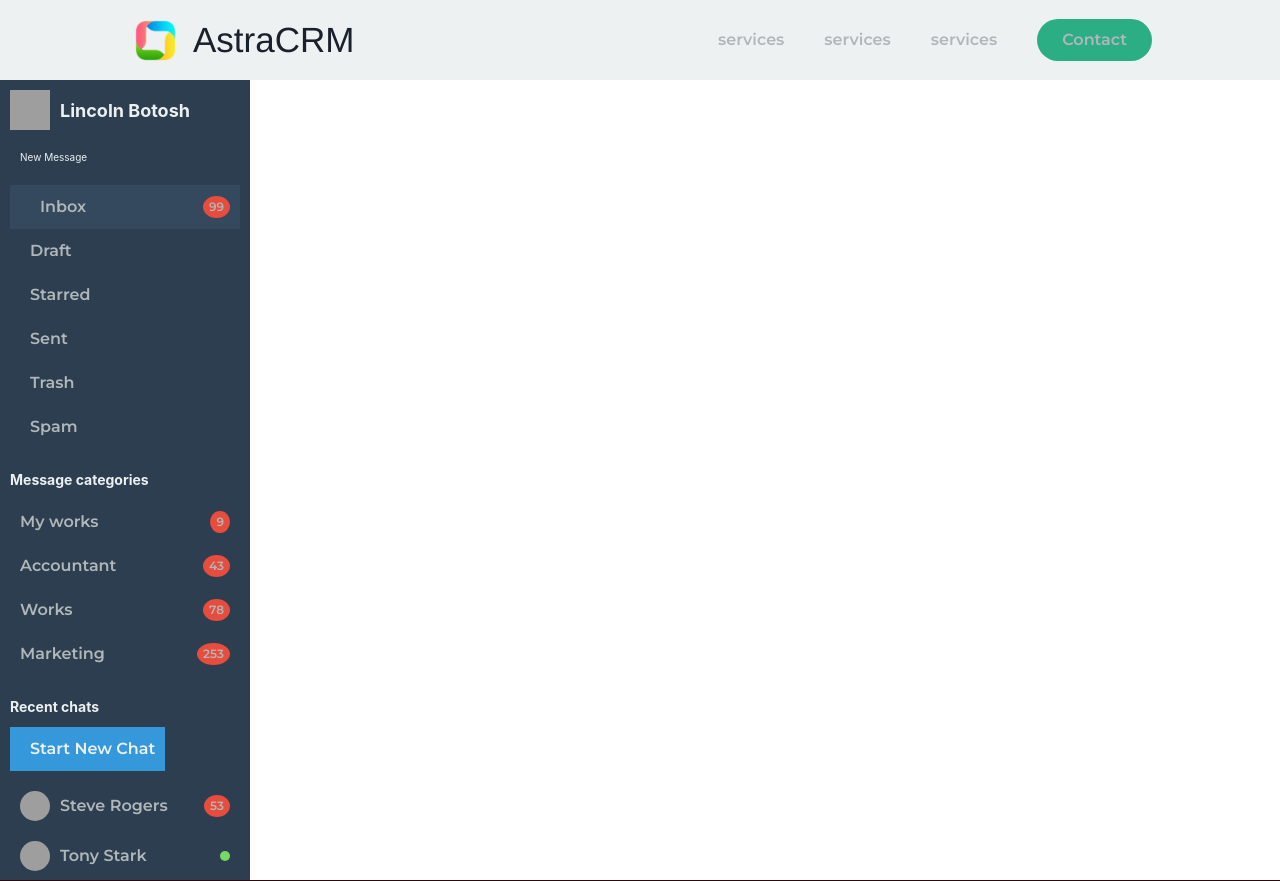
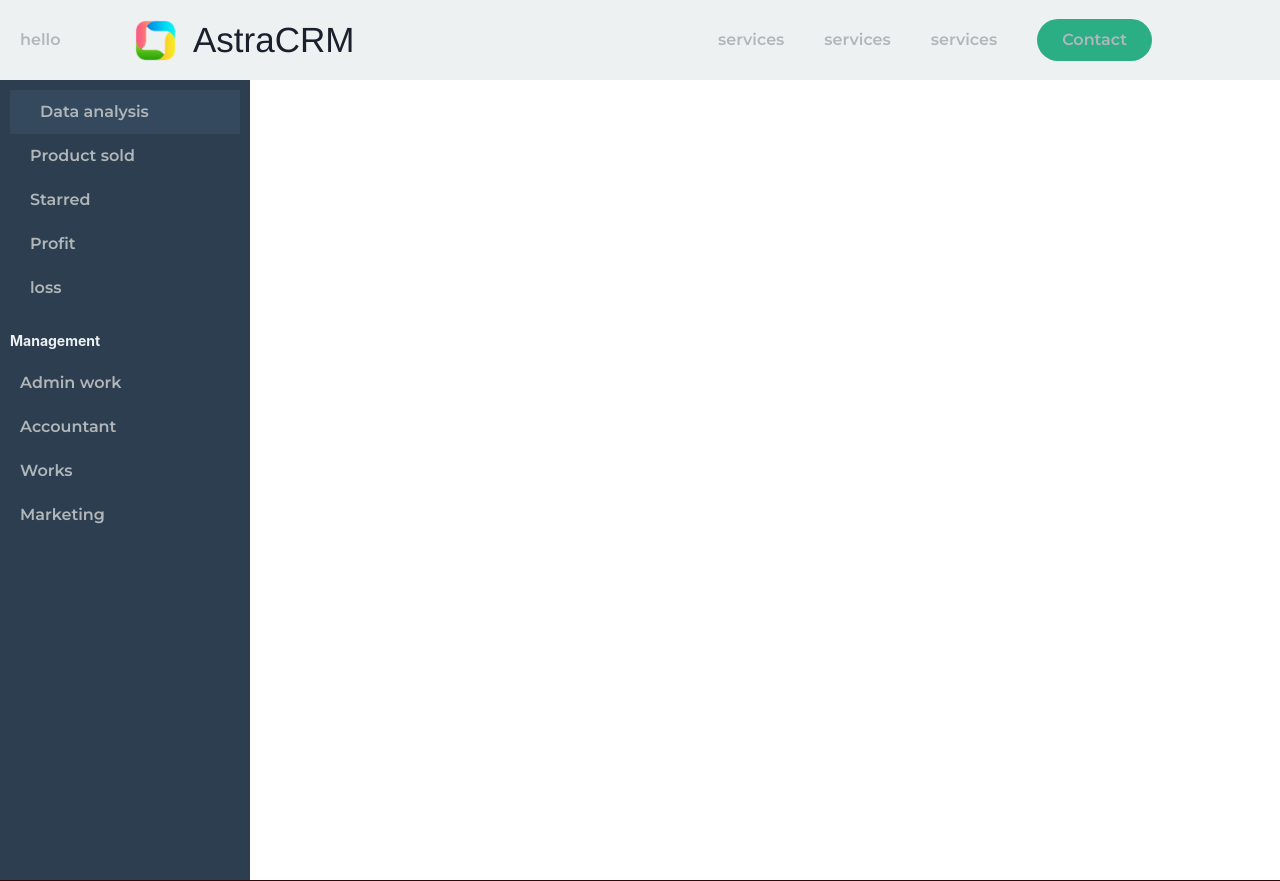
Before and after one commit to muthumanikandan390/CRM, a React (Vite) app in the folder FRONTEND/crmfrontend/: page /homepage in a window 1280 px wide. Built offline with nearby package versions, Linux system fonts and the light colour scheme; grey boxes are pictures that could not be loaded.

Commit message:
collapse-btn

```diff
--- a/FRONTEND/crmfrontend/src/components/NavBar.jsx
+++ b/FRONTEND/crmfrontend/src/components/NavBar.jsx
@@ -1,10 +1,17 @@
 import styles from "../components/NavBar.module.css";
+
 
 
 function NavBar() {
   return (
+
     <header  className={styles.logoheader}>
+      <button className={styles.collapsebtn}>hello</button>
+
+
+
       <div className={styles.logo}>
+
         <img  src="/images/logo3.png" alt="logo" />
         <h1 className={styles.logoheading} >AstraCRM</h1>
       </div>
--- a/FRONTEND/crmfrontend/src/components/NavBar.module.css
+++ b/FRONTEND/crmfrontend/src/components/NavBar.module.css
@@ -3,7 +3,18 @@
 .logoheader {
   background-color: #edf1f2;
   height: 80px;
+  position: relative;
 }
+
+.collapsebtn {
+
+  padding: 10px;
+  position: absolute; /* Absolute positioning */
+  left: 10px; /* Distance from the left edge */
+  top: 50%; /* Position at the vertical center */
+  transform: translateY(-50%); /* Center vertically */
+
+  }
 
 li, a, button {
   font-family: "Montserrat", sans-serif;
--- a/FRONTEND/crmfrontend/src/components/SideBar.jsx
+++ b/FRONTEND/crmfrontend/src/components/SideBar.jsx
@@ -5,40 +5,18 @@ import styles from "../components/SideBar.module.css";
 const Sidebar = () => {
   return (
     <div className={styles.sideBar}>
-      <div className={styles.logoNameWrapper}>
-        <div className={styles.logoName}>
-          <img
-            src="./assets/images/logo.png"
-            className={styles.logo}
-            alt="logo app"
-            srcSet=""
-          />
-          <span className={styles.logoNameText}>Lincoln Botosh</span>
-        </div>
-        <button className={styles.logoNameButton}>
-          <i
-            className={`bx bx-arrow-from-right ${styles.logoNameIcon}`}
-            id="logo-name__icon"
-          ></i>
-        </button>
-      </div>
-      <div className={styles.message}>
-        <i className={`bx bx-message-square-edit ${styles.messageIcon}`}></i>
-        <span className={styles.messageText}>New Message</span>
-        <span className={styles.tooltip}>New Message</span>
-      </div>
       <ul className={styles.featuresList}>
         <li className={`${styles.featuresItem} ${styles.inbox} ${styles.active}`}>
           <i className={`bx bxs-inbox ${styles.featuresItemIcon} ${styles.inboxIcon}`}>
             <span className={styles.status}></span>
           </i>
-          <span className={styles.featuresItemText}>Inbox</span>
-          <span className={styles.inboxNumber}>99</span>
+          <span className={styles.featuresItemText}>Data analysis</span>
+
           <span className={styles.tooltip}>Inbox</span>
         </li>
         <li className={`${styles.featuresItem} ${styles.draft}`}>
           <i className={`bx bx-file-blank ${styles.featuresItemIcon}`}></i>
-          <span className={styles.featuresItemText}>Draft</span>
+          <span className={styles.featuresItemText}>Product sold</span>
           <span className={styles.tooltip}>Draft</span>
         </li>
         <li className={`${styles.featuresItem} ${styles.star}`}>
@@ -48,77 +26,44 @@ const Sidebar = () => {
         </li>
         <li className={`${styles.featuresItem} ${styles.sent}`}>
           <i className={`bx bx-send ${styles.featuresItemIcon}`}></i>
-          <span className={styles.featuresItemText}>Sent</span>
+          <span className={styles.featuresItemText}>Profit</span>
           <span className={styles.tooltip}>Sent</span>
         </li>
         <li className={`${styles.featuresItem} ${styles.trash}`}>
           <i className={`bx bx-trash ${styles.featuresItemIcon}`}></i>
-          <span className={styles.featuresItemText}>Trash</span>
+          <span className={styles.featuresItemText}>loss</span>
           <span className={styles.tooltip}>Trash</span>
         </li>
-        <li className={`${styles.featuresItem} ${styles.spam}`}>
-          <i className={`bx bx-message-square-error ${styles.featuresItemIcon}`}></i>
-          <span className={styles.featuresItemText}>Spam</span>
-          <span className={styles.tooltip}>Spam</span>
-        </li>
+
       </ul>
       <ul className={styles.categoryList}>
-        <div className={styles.categoryHeader}>Message categories</div>
+        <div className={styles.categoryHeader}>Management</div>
         <li className={styles.categoryItem}>
           <span className={styles.categoryItemStatus} style={{ backgroundColor: '#79d861' }}></span>
-          <span className={styles.categoryItemText}>My works</span>
-          <span className={styles.categoryItemNumber}>9</span>
-          <span className={styles.tooltip}>My works</span>
+          <span className={styles.categoryItemText}>Admin work</span>
+
+          <span className={styles.tooltip}></span>
         </li>
         <li className={styles.categoryItem}>
           <span className={styles.categoryItemStatus} style={{ backgroundColor: '#c43c5d' }}></span>
           <span className={styles.categoryItemText}>Accountant</span>
-          <span className={styles.categoryItemNumber}>43</span>
+
           <span className={styles.tooltip}>Accountant</span>
         </li>
         <li className={styles.categoryItem}>
           <span className={styles.categoryItemStatus} style={{ backgroundColor: '#ff5050' }}></span>
           <span className={styles.categoryItemText}>Works</span>
-          <span className={styles.categoryItemNumber}>78</span>
+
           <span className={styles.tooltip}>Works</span>
         </li>
         <li className={styles.categoryItem}>
           <span className={styles.categoryItemStatus} style={{ backgroundColor: '#42ffdd' }}></span>
           <span className={styles.categoryItemText}>Marketing</span>
-          <span className={styles.categoryItemNumber}>253</span>
+
           <span className={styles.tooltip}>Marketing</span>
         </li>
       </ul>
-      <ul className={styles.chatList}>
-        <div className={styles.chatHeader}>Recent chats</div>
-        <button className={styles.chatNewBtn}>
-          <i className={`bx bxs-plus-circle ${styles.chatIcon}`}></i>
-          <span className={styles.chatNewBtnText}>Start New Chat</span>
-          <span className={styles.tooltip}>New Chat</span>
-        </button>
-        <li className={styles.chatItem}>
-          <span className={`${styles.chatItemAvatarWrapper} ${styles.hasMessage}`}>
-            <img
-              src="./assets/images/chris-evans.jpg"
-              alt="avatar"
-              className={styles.chatItemAvatar}
-            />
-          </span>
-          <span className={styles.chatItemName}>Steve Rogers</span>
-          <span className={styles.chatItemNumber}>53</span>
-        </li>
-        <li className={styles.chatItem}>
-          <span className={styles.chatItemAvatarWrapper}>
-            <img
-              src="./assets/images/tony-stark.jpg"
-              alt="avatar"
-              className={styles.chatItemAvatar}
-            />
-          </span>
-          <span className={styles.chatItemName}>Tony Stark</span>
-          <span className={styles.chatItemStatus} style={{ backgroundColor: '#79d861' }}></span>
-        </li>
-      </ul>
+
     </div>
   );
 };
--- a/FRONTEND/crmfrontend/src/components/SideBar.module.css
+++ b/FRONTEND/crmfrontend/src/components/SideBar.module.css
@@ -8,6 +8,11 @@
 body {
   font-family: Arial, sans-serif;
 }
+.displaybtn {
+  background-color: navy;
+  border-radius: 50px;
+}
+
 
 /* Sidebar styles */
 .sideBar {
--- a/FRONTEND/crmfrontend/src/pages/HomePage.jsx
+++ b/FRONTEND/crmfrontend/src/pages/HomePage.jsx
@@ -6,6 +6,7 @@ function HomePage() {
     <div>
 
       <NavBar />
+
       <SideBar />
 
     </div>
```
Also changed, not shown: FRONTEND/crmfrontend/src/components/CollapseBtn.jsx (added, +11 -0 lines), FRONTEND/crmfrontend/src/components/CollapseBtn.module.css (added).
